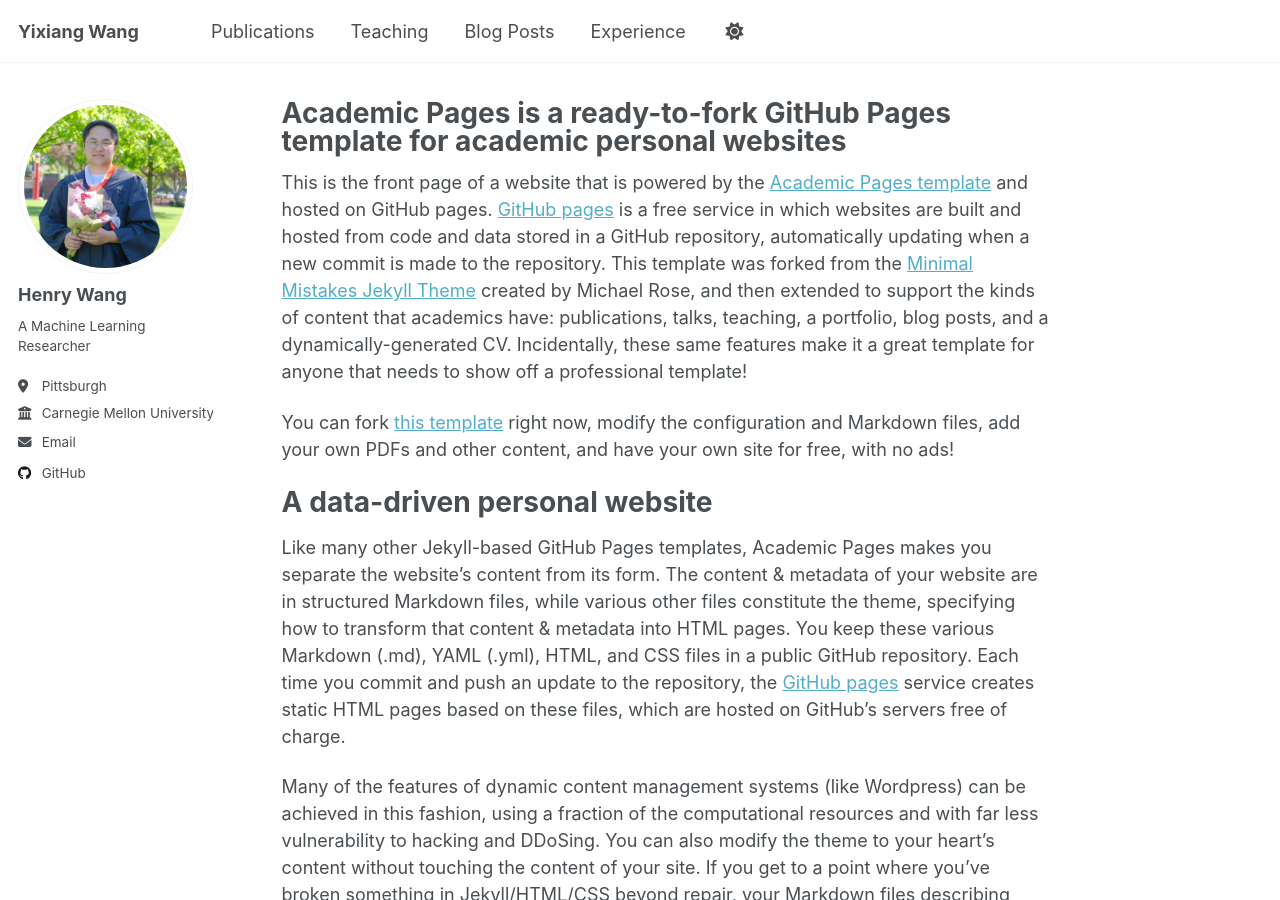
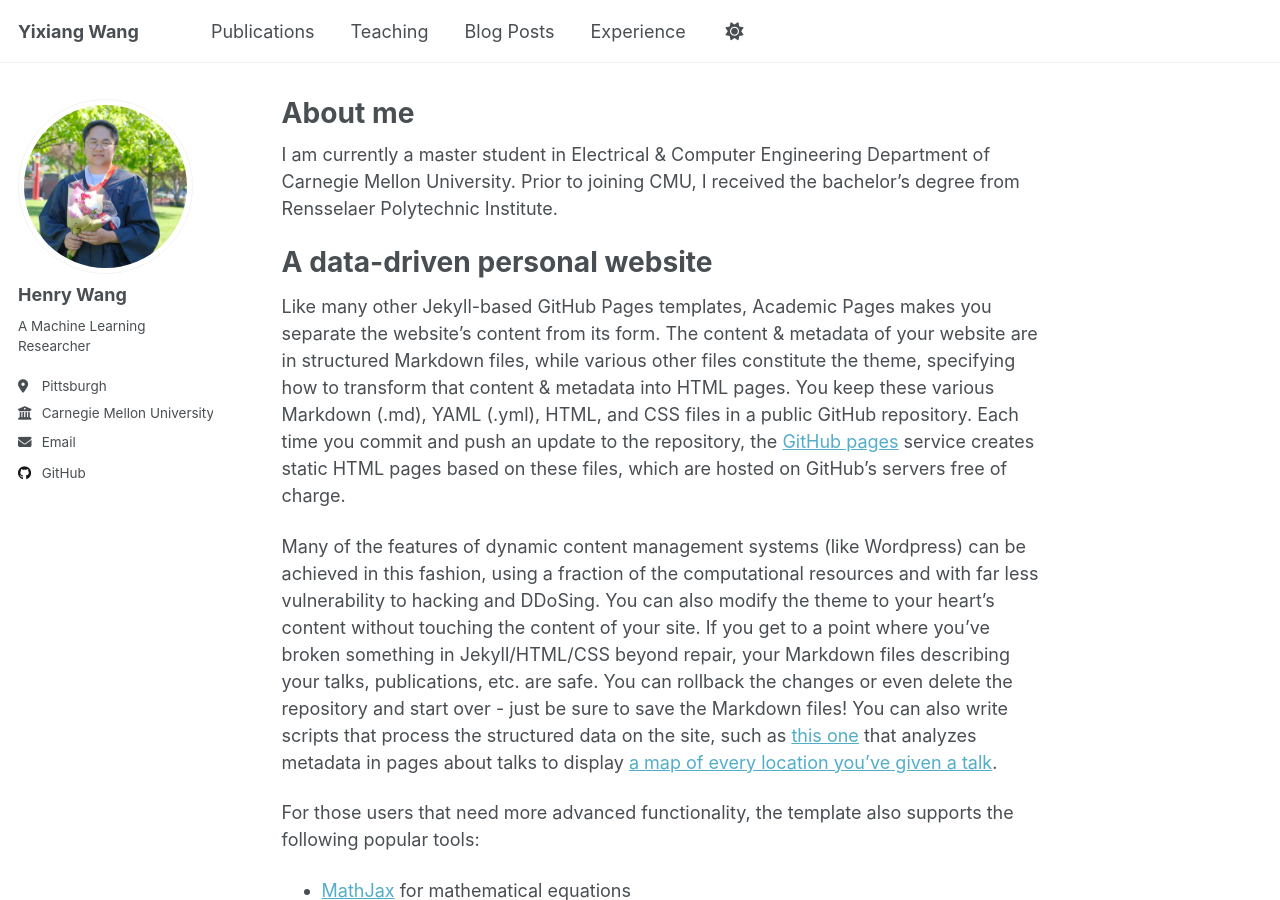
Before and after one commit to wangy8205165/wangy8205165.github.io, a Jekyll site: the page built from _pages/about.md, in a window 1280 px wide and 900 px high. Built offline with Jekyll 4.4.1, drawn with Linux system fonts in a browser that asks for light colours; a script that is not in the unit is left out.

Commit message:
initial commit

```diff
--- a/_pages/about.md
+++ b/_pages/about.md
@@ -1,15 +1,14 @@
 ---
 permalink: /
-title: "Academic Pages is a ready-to-fork GitHub Pages template for academic personal websites"
+title: "About me"
 author_profile: true
 redirect_from:
   - /about/
   - /about.html
 ---
 
-This is the front page of a website that is powered by the [Academic Pages template](https://github.com/academicpages/academicpages.github.io) and hosted on GitHub pages. [GitHub pages](https://pages.github.com) is a free service in which websites are built and hosted from code and data stored in a GitHub repository, automatically updating when a new commit is made to the repository. This template was forked from the [Minimal Mistakes Jekyll Theme](https://mmistakes.github.io/minimal-mistakes/) created by Michael Rose, and then extended to support the kinds of content that academics have: publications, talks, teaching, a portfolio, blog posts, and a dynamically-generated CV. Incidentally, these same features make it a great template for anyone that needs to show off a professional template!
+I am currently a master student in Electrical & Computer Engineering Department of Carnegie Mellon University. Prior to joining CMU, I received the bachelor's degree from Rensselaer Polytechnic Institute.
 
- You can fork [this template](https://github.com/academicpages/academicpages.github.io) right now, modify the configuration and Markdown files, add your own PDFs and other content, and have your own site for free, with no ads!
 
 A data-driven personal website
 ======
```
